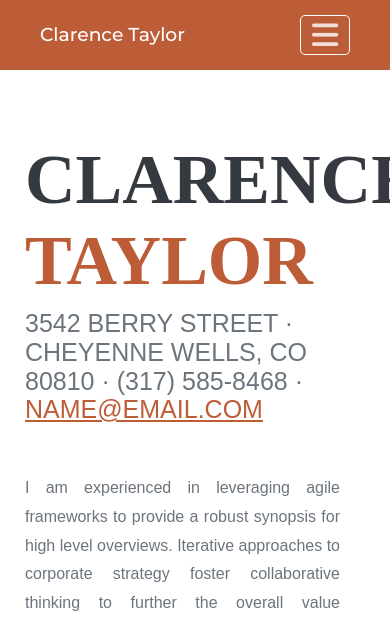
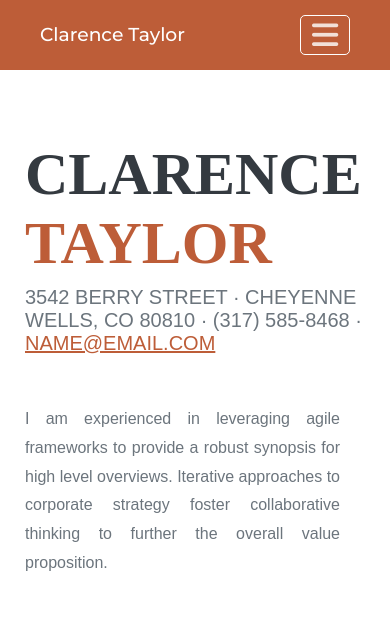
Before and after one commit to Ahmed-Wael29/Resume-Template, a plain HTML site: page index.html in a window 390 px wide. Shown: the top 617 px of the page. Drawn offline with Linux system fonts and the light colour scheme; a web font is replaced by a local one.

Commit message:
Update master.css

```diff
--- a/CSS/master.css
+++ b/CSS/master.css
@@ -183,7 +183,7 @@ aside ul.main li a.active {
 }
 @media (max-width: 991px) {
   .landing .main-text {
-    font-size: 70px;
+    font-size: 60px;
   }
 }
 .landing .main-text span {
@@ -214,7 +214,7 @@ aside ul.main li a.active {
 }
 @media (max-width: 991px) {
   .landing .first-p {
-    font-size: 25px;
+    font-size: 20px;
   }
   .landing .second-p {
     font-size: 16px;
```
